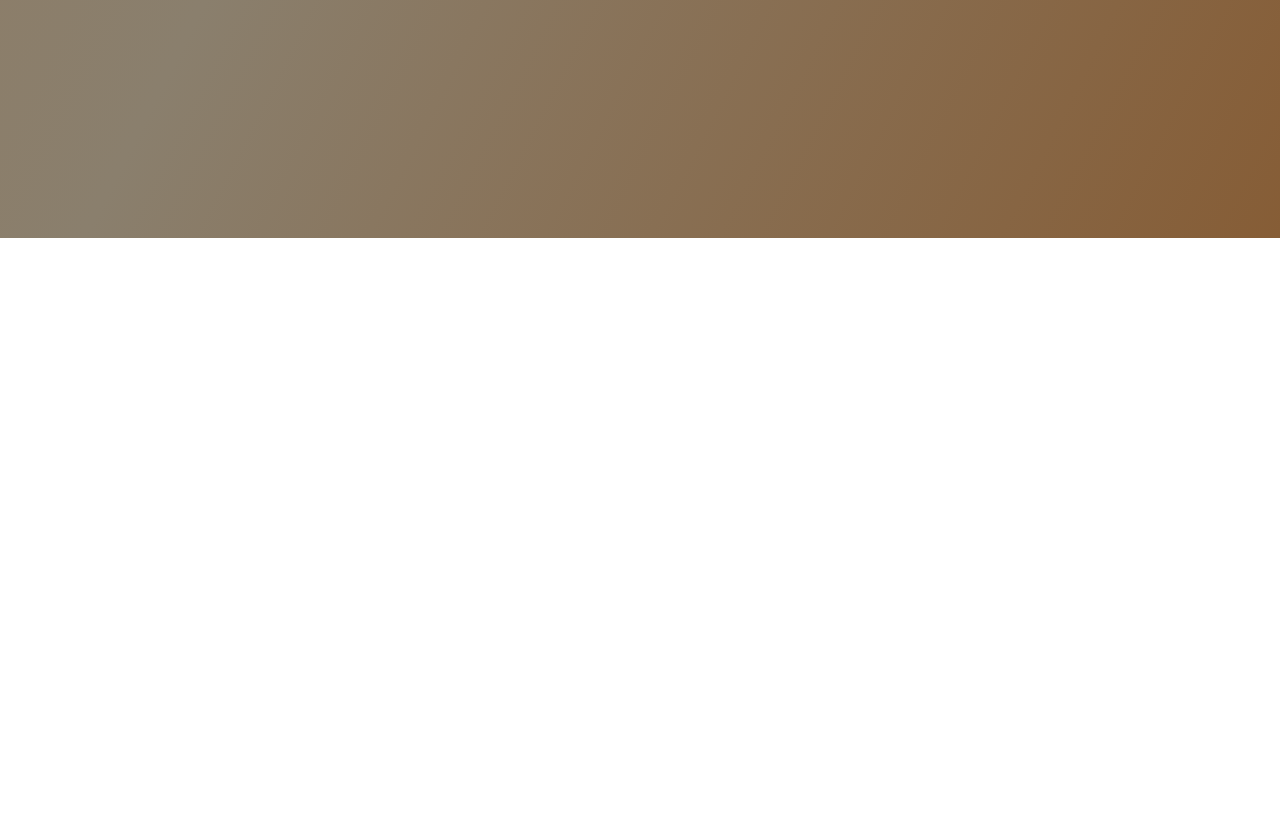
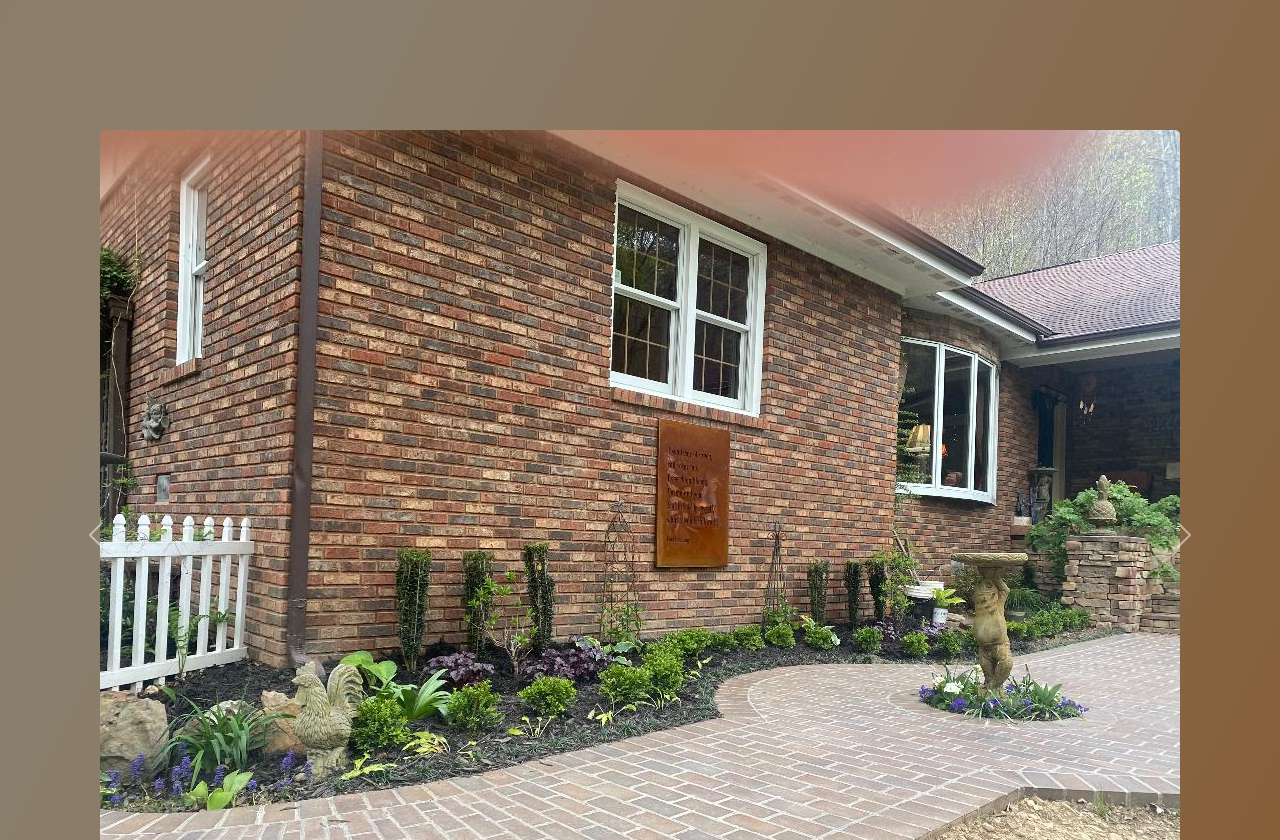
Before and after one commit to Ian-B-Childress/MasonryWebsite, a React (Vite) app: page / in a window 1280 px wide. Shown: the part 1960-2800 px from the top of the page. Before the commit the page ends 2198 px from the top, so only its background shows below. Built offline with nearby package versions, Linux system fonts and the light colour scheme.

Commit message:
tinkered with boostrap to get a carousel going

```diff
--- a/package.json
+++ b/package.json
@@ -10,7 +10,9 @@
     "preview": "vite preview"
   },
   "dependencies": {
+    "bootstrap": "^5.3.6",
     "react": "^19.0.0",
+    "react-bootstrap": "^2.10.10",
     "react-dom": "^19.0.0",
     "react-router-dom": "^7.3.0"
   },
--- a/src/App.jsx
+++ b/src/App.jsx
@@ -7,6 +7,7 @@ import './App.css'
 import project1 from './images/project1.jpg'
 import ReactDOM from 'react-dom'
 import { createRoot } from 'react-dom/client'
+import 'bootstrap/dist/css/bootstrap.min.css';
 
 
 function App() {
--- a/src/Components/Gallery.jsx
+++ b/src/Components/Gallery.jsx
@@ -0,0 +1,40 @@
+import { Link } from "react-router-dom";
+import "../App.css";
+import React from "react";
+import Carousel from "react-bootstrap/Carousel";
+import brickpath from "../images/brickpath.jpg";
+
+function Gallery() {
+  return (
+    <section className="gallerySection">
+      <Carousel className="galleryCarousel" fade>
+        <Carousel.Item className="rc">
+          <img className="ResidentialImg" src={brickpath} text="Residential" />
+          <Carousel.Caption>
+            <h3>Residential</h3>
+          </Carousel.Caption>
+        </Carousel.Item>
+        <Carousel.Item className="cc">
+            <img className="CommercialImg" src={brickpath} text="Commercial" />
+            <Carousel.Caption>
+            <h3>Commercial</h3>
+            </Carousel.Caption>
+             </Carousel.Item>
+        <Carousel.Item className="ic">
+            <img className="Interior" src={brickpath} text="Interior" />
+            <Carousel.Caption>
+            <h3>Interior</h3>
+            </Carousel.Caption>
+        </Carousel.Item>
+        <Carousel.Item className="ec">
+            <img className="Exterior" src={brickpath} text="Exterior" />
+            <Carousel.Caption>
+            <h3>Exterior</h3>
+            </Carousel.Caption>
+        </Carousel.Item>
+      </Carousel>
+    </section>
+  );
+}
+
+export default Gallery;
--- a/src/pages/Home.jsx
+++ b/src/pages/Home.jsx
@@ -5,6 +5,7 @@ import React from "react";
 import HomeContent from "../Components/HomeContent.jsx";
 import NavBar from "../Components/NavBar.jsx";
 import AboutUs from "../Components/AboutUs.jsx";
+import Gallery from "../Components/Gallery.jsx";
 
 function Home() {
   return (
@@ -19,6 +20,9 @@ function Home() {
       <div className="HomeAboutUs">
         <AboutUs></AboutUs>
       </div>
+      <div className="HomeGallery">
+        <Gallery></Gallery>
+        </div>
     </>
   );
 }
```
Also changed, not shown: src/Components/Footer.jsx (+9 -0 lines), 1 other file (tests, documents, lock files or other folders).
